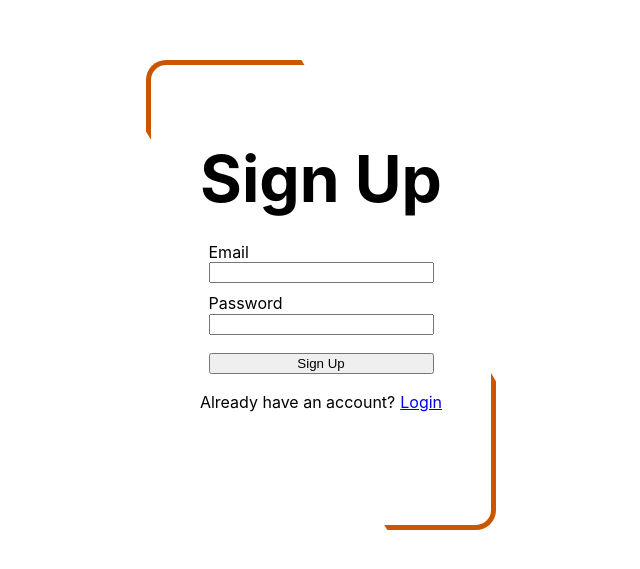
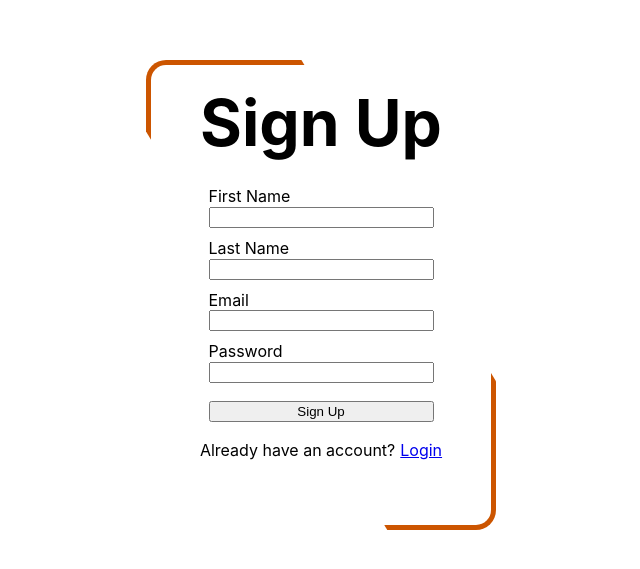
Before and after one commit to AadilBaig/null4413, a React (Create React App) app in the folder client/: page /register in a window 1280 px wide. Shown: the part 105-674 px from the top of the page, without its empty margins (319-959 px from the left). Built offline with nearby package versions, Linux system fonts and the light colour scheme.

Commit message:
Added fields firstName and lastName to db during registration

```diff
--- a/client/src/pages/loginPage.jsx
+++ b/client/src/pages/loginPage.jsx
@@ -38,7 +38,9 @@ const LoginPage = () => {
 
       // Login successful, now create a user session
       const userSession = {
-        userName: response.data.name,
+        fistName: response.data.firstName,
+        lastName: response.data.lastName,
+        email: response.data.email,
         accessToken: true,
         role: response.data.role
       }
--- a/client/src/pages/registerPage.jsx
+++ b/client/src/pages/registerPage.jsx
@@ -4,6 +4,8 @@ import axios from "axios"
 import { useNavigate } from 'react-router-dom'
 
 const RegisterPage = () => {
+  const [firstName, setFirstName] = useState('');
+  const [lastName, setLastName] = useState('');
   const [email, setEmail] = useState('');
   const [password, setPassword] = useState('');
   const [emailError, setEmailError] = useState('');
@@ -43,7 +45,9 @@ const RegisterPage = () => {
     }
 
     const userData = {
-      name: email,
+      firstName: firstName,
+      lastName: lastName,
+      email: email,
       password: password
     }
 
@@ -59,6 +63,8 @@ const RegisterPage = () => {
         // reset
         setEmail("");
         setPassword("");
+        setFirstName("");
+        setLastName("");
 
         // redirect
         navigate("/login");
@@ -73,8 +79,20 @@ const RegisterPage = () => {
     <div className="mainContainer">
       <div className="forumContainer">
         <div className="content">
-        <div className="titleContainer">Sign Up<label className="errorLabel">{registerError}</label></div>
+        <div className="titleContainer" style={{marginTop: "1.5rem"}}>Sign Up<label className="errorLabel">{registerError}</label></div>
         <form onSubmit={handleSubmit} className="inputContainer">
+            <div>
+              <label>First Name</label>
+                <div>
+                <input className="inputBox" name="firstName" type="text" required onChange={(e) => setFirstName(e.target.value)}/>
+                </div>
+            </div>
+            <div>
+              <label>Last Name</label>
+                <div>
+                <input className="inputBox" name="lastname" type="text" required onChange={(e) => setLastName(e.target.value)}/>
+                </div>
+            </div>
             <div>
               <label>Email</label>
                 <div style={{display: "flex", flexDirection: "column"}}>
```
Also changed, not shown: 2 other files (tests, documents, lock files or other folders).
